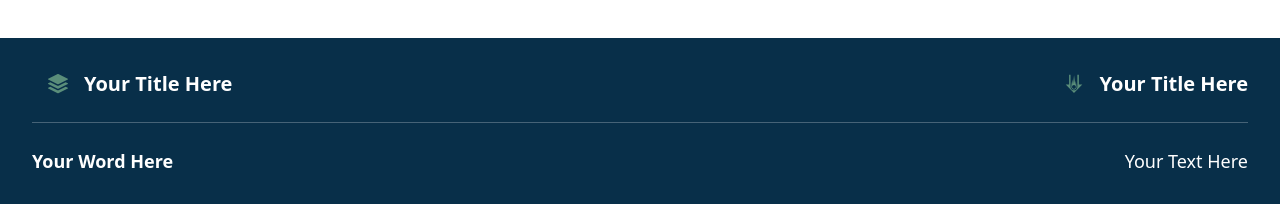
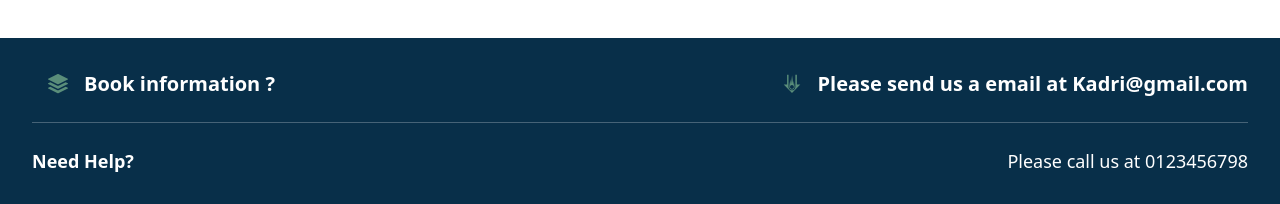
Before and after one commit to DevEless/Bookshelf-Kindle-Next, a Next.js app: page / in a window 1280 px wide. Shown: the part 1320-1524 px from the top of the page. Built offline with nearby package versions, Linux system fonts and the light colour scheme; no server answers.

Commit message:
fin de la fin du final de la fin du final et de la fin

```diff
--- a/src/pages/components/Footer.js
+++ b/src/pages/components/Footer.js
@@ -14,7 +14,7 @@ const Footer = () => {
             </div>
             <div className="text-xl font-bold flex justify-center items-center">
             <BsStack className='text-[#5a8e7a]'/>
-            <p className='ml-4'> Your Title Here</p>
+            <p className='ml-4'>Book information ?</p>
             </div>
           </div>
           <div className="flex items-center justify-center md:justify-end mt-4 md:mt-0">
@@ -23,13 +23,14 @@ const Footer = () => {
             </div>
             <div className="text-xl font-bold flex justify-center items-center">
             <GiFallingBoulder className='text-[#5a8e7a]'/>
-            <p className='ml-4'> Your Title Here</p>
+            <p className='ml-4'> Please send us a email at Kadri@gmail.com</p>
             </div>
           </div>
         </div>
         <div id='foot2' className="mt-6 border-t border-white border-opacity-25 pt-6 md:flex md:items-center md:justify-between">
-          <div className="text-lg font-bold">Your Word Here</div>
-          <div className="text-lg">Your Text Here</div>
+          <div className="text-lg font-bold">Need Help?</div>
+          <div className="text-lg">Please call us at 0123456798
+          </div>
         </div>
       </div>
     </footer>
```
